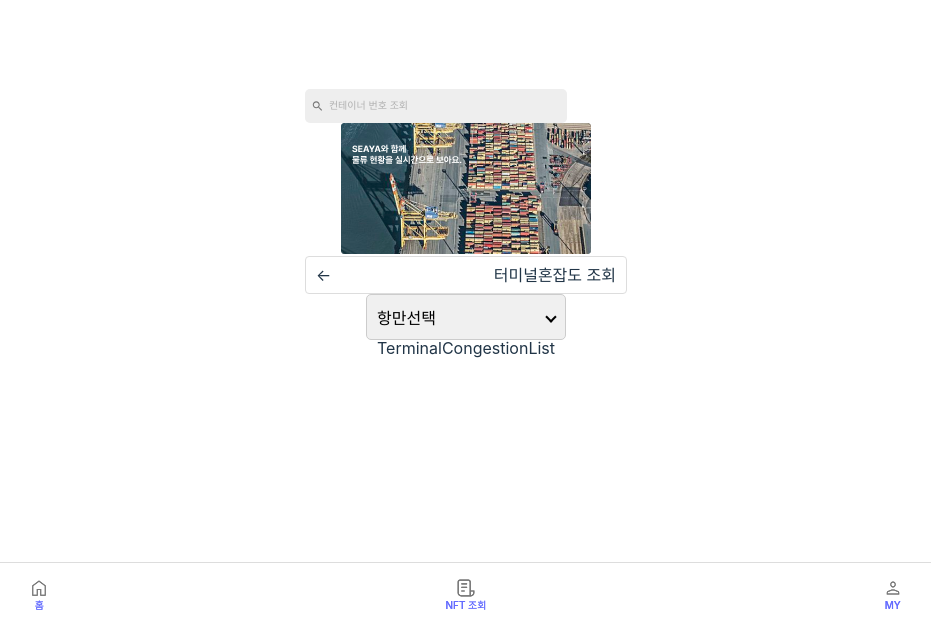
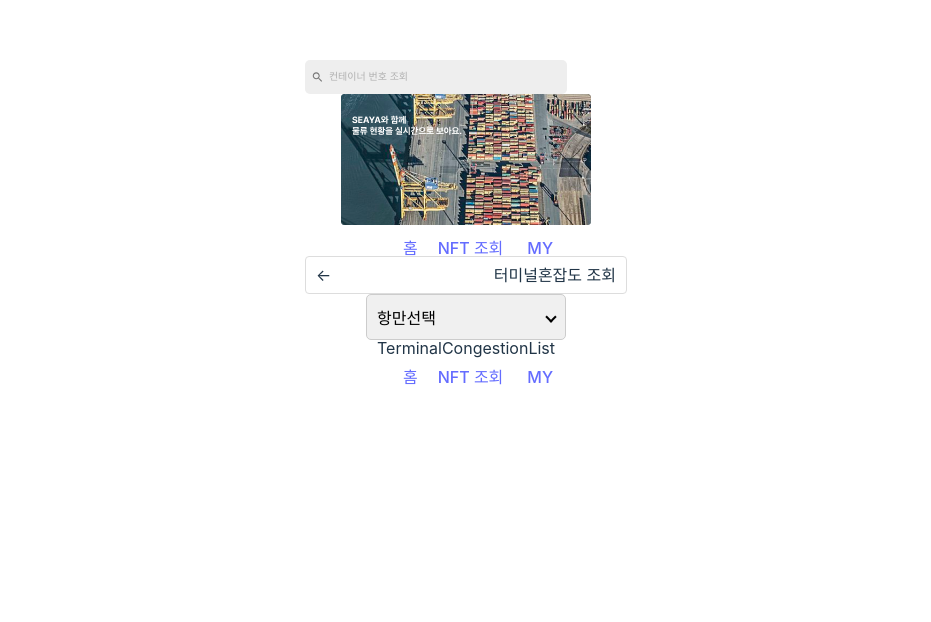
Before and after one commit to Serengeti-Lion-King/seaya-web, a React (Vite) app: page / in a window 1280 px wide. Shown: the part 178-800 px from the top of the page, without its empty margins (174-1105 px from the left). Built offline with nearby package versions, Linux system fonts and the light colour scheme.

Commit message:
style: className 변경 ToolBar.tsx 파일 className 수정
LR-6 #time 5m

```diff
--- a/src/components/ToolBar/ToolBar.tsx
+++ b/src/components/ToolBar/ToolBar.tsx
@@ -7,7 +7,7 @@ import { ReactComponent as MyIcon } from '@assets/myIcon.svg';
 
 const ToolBar = () => {
   return (
-    <div className="toolbar">
+    <div className="tool-bar">
       <span>
         <a href="/">
           <HomeIcon />
```
